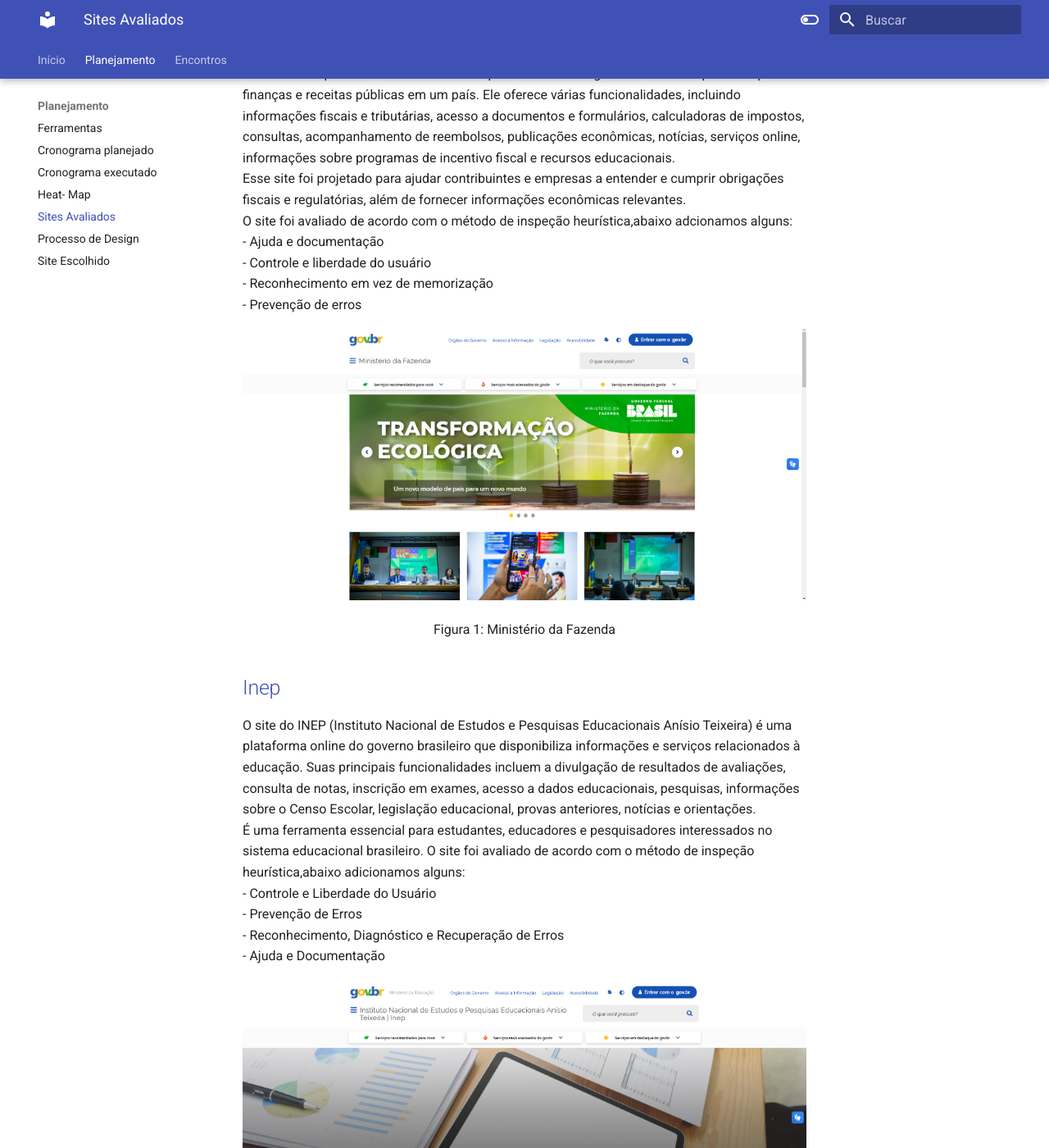
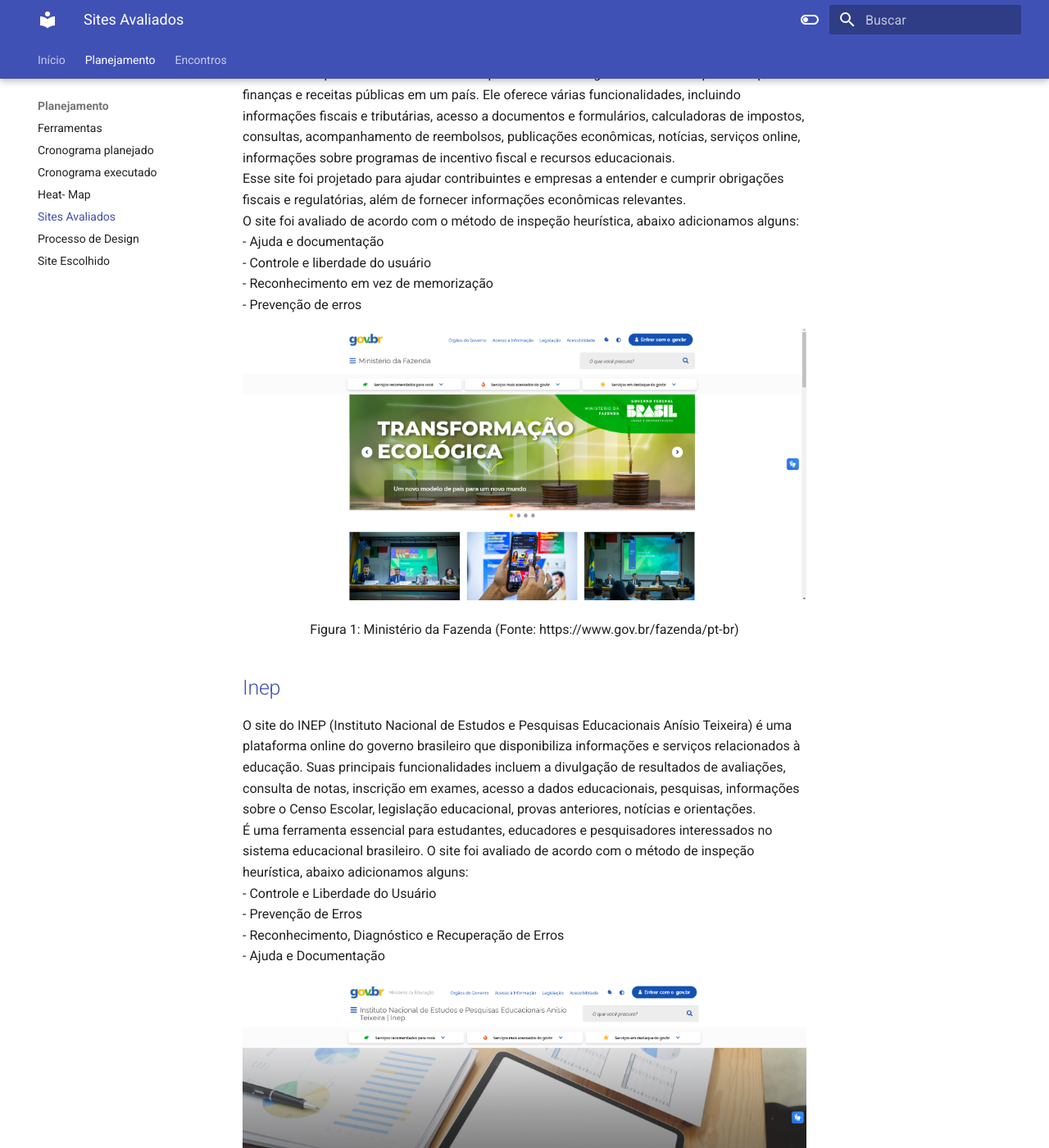
Before and after one commit to Interacao-Humano-Computador/2023.2--BRB-Mobilidade, an MkDocs documentation site: the page built from docs/lista_Site.md, in a window 1280 px wide and 1400 px high, scrolled down 518 px. Shown: the whole window at 82% size. Built offline with MkDocs 1.6.1 and Material for MkDocs 9.7.7, drawn with Linux system fonts in a browser that asks for light colours; some of the changed text lies outside the part shown.

Commit message:
fix: fontes das imagens e correcoes git stash

```diff
--- a/docs/lista_Site.md
+++ b/docs/lista_Site.md
@@ -9,7 +9,7 @@
 ## [GOV](https://www.gov.br/fazenda/pt-br)
 O GOV É uma plataforma online oferecida por uma entidade governamental responsável pelas finanças e receitas públicas em um país. Ele oferece várias funcionalidades, incluindo informações fiscais e tributárias, acesso a documentos e formulários, calculadoras de impostos, consultas, acompanhamento de reembolsos, publicações econômicas, notícias, serviços online, informações sobre programas de incentivo fiscal e recursos educacionais.  <br>
 Esse site foi projetado para ajudar contribuintes e empresas a entender e cumprir obrigações fiscais e regulatórias, além de fornecer informações econômicas relevantes. <br>
-O site foi avaliado de acordo com o método de inspeção heurística,abaixo adcionamos alguns: <br>
+O site foi avaliado de acordo com o método de inspeção heurística, abaixo adicionamos alguns: <br>
 - Ajuda e documentação <br>
 - Controle e liberdade do usuário <br>
 - Reconhecimento em vez de memorização <br>
@@ -18,7 +18,7 @@
 ![Ministério da Fazenda](assets/minis%20fazenda.png)
 
 <div style= "text-align: center">
-<p>Figura 1: Ministério da Fazenda</p>
+<p>Figura 1: Ministério da Fazenda (Fonte: https://www.gov.br/fazenda/pt-br)</p>
 </div>
 
 
@@ -26,7 +26,7 @@
 ## [Inep](https://www.gov.br/inep/pt-br)
 O site do INEP (Instituto Nacional de Estudos e Pesquisas Educacionais Anísio Teixeira) é uma plataforma online do governo brasileiro que disponibiliza informações e serviços relacionados à educação. Suas principais funcionalidades incluem a divulgação de resultados de avaliações, consulta de notas, inscrição em exames, acesso a dados educacionais, pesquisas, informações sobre o Censo Escolar, legislação educacional, provas anteriores, notícias e orientações. <br>
 É uma ferramenta essencial para estudantes, educadores e pesquisadores interessados no sistema educacional brasileiro.
-O site foi avaliado de acordo com o método de inspeção heurística,abaixo adicionamos alguns: <br>
+O site foi avaliado de acordo com o método de inspeção heurística, abaixo adicionamos alguns: <br>
 - Controle e Liberdade do Usuário <br>
 - Prevenção de Erros <br>
 - Reconhecimento, Diagnóstico e Recuperação de Erros <br>
@@ -35,7 +35,7 @@
 ![Inep](assets/inep.png)
 
 <div style= "text-align: center">
-<p>Figura 2: Inep</p>
+<p>Figura 2: Inep (Fonte: https://www.gov.br/inep/pt-br)</p>
 </div>
 
 
@@ -52,13 +52,13 @@
 ![Receita Federal](assets/receita%20federal.png)
 
 <div style= "text-align: center">
-<p>Figura 4: Receita Federal</p>
+<p>Figura 4: Receita Federal (Fonte: https://www.gov.br/receitafederal/pt-br)</p>
 </div>
 
 
 ## [SAE](https://sae.digital)
 O site do SAE (Sistema de Apoio ao Estudante) é uma plataforma online usada por instituições educacionais para fornecer suporte e serviços aos estudantes. Suas funcionalidades incluem matrícula, acompanhamento acadêmico, apoio financeiro, comunicação, recursos educacionais, serviços de saúde, agendamento de atendimentos, gerenciamento de documentos e suporte técnico. O objetivo é melhorar a experiência dos estudantes, simplificando processos e fornecendo informações relevantes para o sucesso acadêmico. As funcionalidades podem variar de acordo com a instituição. <br>
-O site foi avaliado de acordo com o método de inspeção heurística,abaixo adicionamos alguns: <br>
+O site foi avaliado de acordo com o método de inspeção heurística, abaixo adicionamos alguns: <br>
 - Reconhecimento, Diagnóstico e Recuperação de Erros <br>
 - Prevenção de Erros <br>
 - Visibilidade do Status do Sistema <br>
@@ -68,13 +68,13 @@
 ![SAE](assets/sae.png)
 
 <div style= "text-align: center">
-<p>Figura 5: SAE</p>
+<p>Figura 5: SAE (Fonte: https://sae.digital)</p>
 </div>
 
 
 ## [Memorial JK](http://www.memorialjk.com.br)
 O site do Memorial JK é a plataforma online oficial dedicada à preservação da memória e legado do ex-presidente brasileiro Juscelino Kubitschek. Suas funcionalidades incluem fornecer informações históricas sobre a vida de Juscelino Kubitschek, possibilitar o agendamento de visitas ao Memorial, apresentar exposições virtuais, divulgar eventos e atividades culturais, fornecer informações de contato, apoiar pesquisas, exibir galerias de fotos e contar a história do próprio Memorial JK. Suas funcionalidades podem variar com o tempo e de acordo com a gestão do Memorial.  <br>
-O site foi avaliado de acordo com o método de inspeção heurística,abaixo adicionamos alguns: <br>
+O site foi avaliado de acordo com o método de inspeção heurística, abaixo adicionamos alguns: <br>
 - Visibilidade do estado do sistema <br>
 - Consistência e padronização <br>
 - Projeto estético e minimalista <br>
@@ -83,7 +83,7 @@
 ![Memorial JK](assets/memorial%20jk.png)
 
 <div style= "text-align: center">
-<p>Figura 6: Memorial JK</p>
+<p>Figura 6: Memorial JK (Fonte: http://www.memorialjk.com.br)</p>
 </div>
 
 
@@ -98,13 +98,13 @@
 ![Escola de Música](assets/escola%20de%20musica.png)
 
 <div style= "text-align: center">
-<p>Figura 7: Escola de Música</p>
+<p>Figura 7: Escola de Música (Fonte: https://www.escolademusicadebrasilia.com)</p>
 </div>
 
 ## [BRB Mobilidade](https://mobilidade.brb.com.br/passelivre/)
 
 Dentre os sites analisados de forma individual, o escolhido foi o "[BRB Mobilidade](https://mobilidade.brb.com.br)". Esse é um sítio gratuito, disponível para uso, de forma online na internet, o qual teve seu projeto inicial realizado para atender aos usuários do cartão de mobilidade no transporte público do Distrito Federal com o inutito de unificar o processo de bilhetagem. <br>
-O site foi avaliado de acordo com o método de inspeção heurística,abaixo adicionamos alguns: <br>
+O site foi avaliado de acordo com o método de inspeção heurística, abaixo adicionamos alguns: <br>
 - Visibilidade do estado do sistema <br>
 - Consistência e padronização <br>
 - Projeto estético e minimalista <br>
@@ -114,7 +114,7 @@
 ![Imagem do BRB Mobilidade](assets/brb.png)
 
 <div style="text-align: center">
-<p>Figura 1 -  BRB Mobilidade.</p>
+<p>Figura 8 -  BRB Mobilidade. (Fonte: https://mobilidade.brb.com.br/passelivre/)</p>
 </div>
 
 
```
Also changed, not shown: other parts of docs/lista_Site.md (+5 -4 lines), docs/heat.md (+1 -1 lines), docs/site.md (+1 -1 lines).
